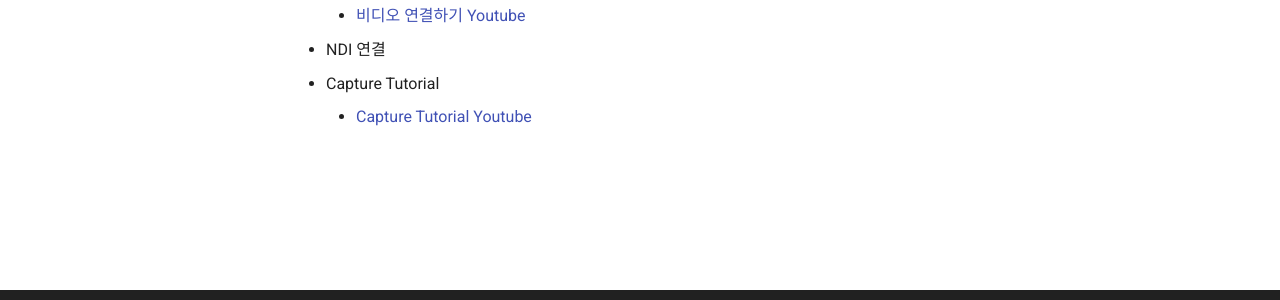
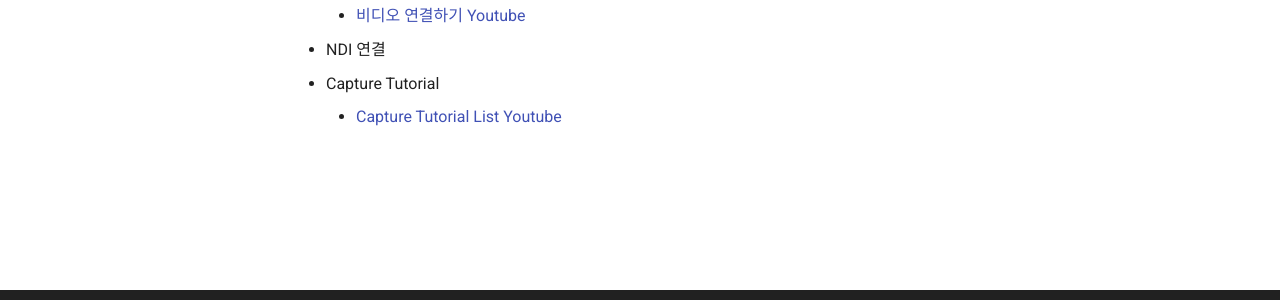
Before and after one commit to jonghoe9/makers-art-lab, an MkDocs documentation site: the page built from docs/05_Capture2025_Students/index.md, in a window 1280 px wide. Shown: the part 453-753 px from the top of the page. Built offline with MkDocs 1.6.1 and Material for MkDocs 9.7.7, drawn with Linux system fonts in a browser that asks for light colours.

Commit message:
캡처 링크 업데이트

```diff
--- a/docs/05_Capture2025_Students/index.md
+++ b/docs/05_Capture2025_Students/index.md
@@ -13,4 +13,4 @@
 - NDI 연결
 
 - Capture Tutorial
-    - [Capture Tutorial Youtube](https://www.youtube.com/playlist?list=PLPyD1ylvBYvRvIeN-L77OHbGRYKorp9Fx)
+    - [Capture Tutorial List Youtube](https://www.youtube.com/playlist?list=PLPyD1ylvBYvRvIeN-L77OHbGRYKorp9Fx)
```
